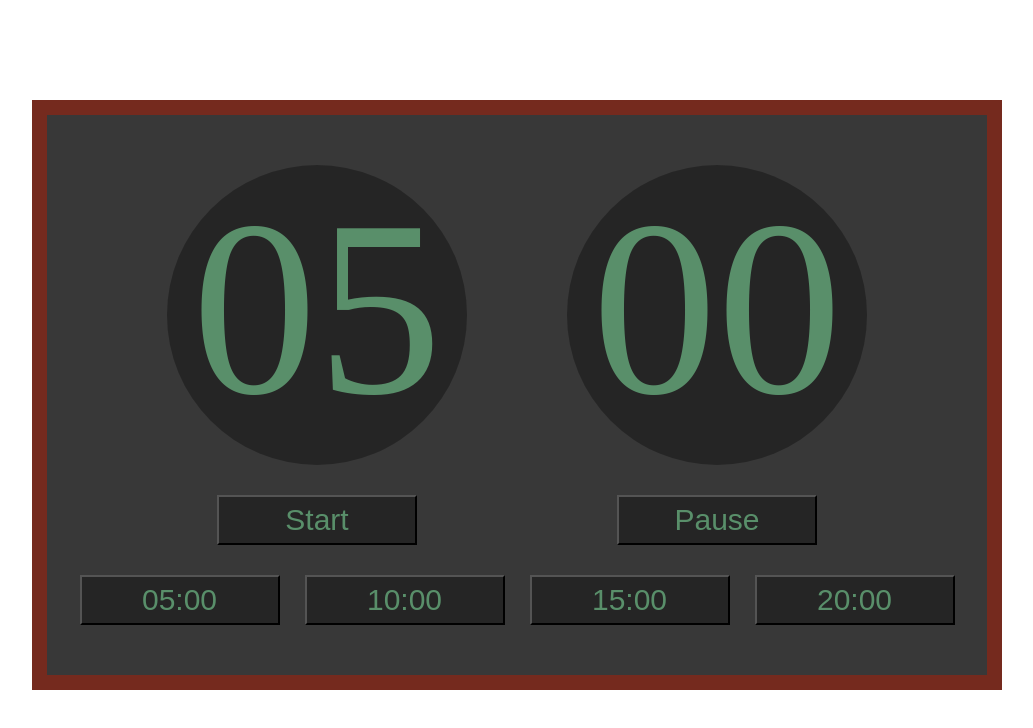
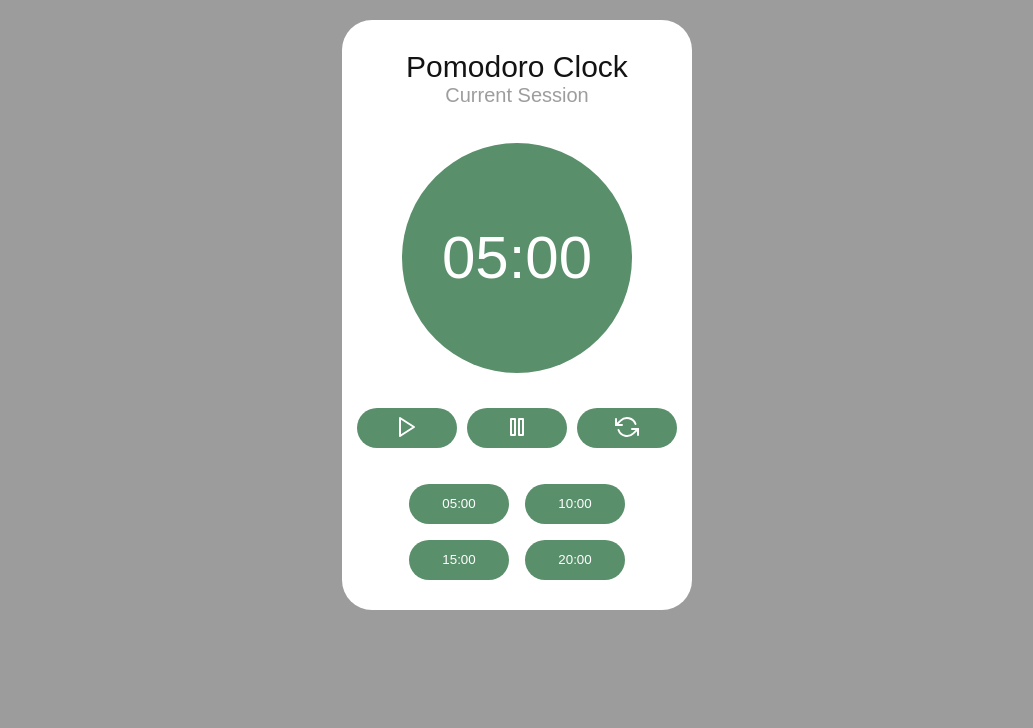
Before and after one commit to leandroasalles/Pomodoro, a plain HTML site: page index.html in a window 1280 px wide. Shown: the whole page, without its empty margins (123-1156 px from the left). Drawn offline with nearby package versions, Linux system fonts and the light colour scheme.

Commit message:
Melhorias do Pomodoro

```diff
--- a/index.html
+++ b/index.html
@@ -6,19 +6,25 @@
     <meta http-equiv="X-UA-Compatible" content="IE=edge">
     <meta name="viewport" content="width=device-width, initial-scale=1.0">
     <title>Pomodoro</title>
+    <script src="https://unpkg.com/feather-icons"></script>
     <link rel="stylesheet" href="style.css">
 </head>
 
 <body>
     <div class="pomodoro">
+        <div class="pomodoro-header">
+            <p class="pomodoro-title">Pomodoro Clock</p>
+            <p class="pomodoro-subtitle">Current Session</p>
+        </div>
         <div class="counter-container">
             <span id="minute-id" class="minute-class">00</span>
+            <span id="dots" class="dots-class">:</span>
             <span id="second-id" class="second-class">00</span>
         </div>
-
         <div class="button-container">
-            <button id="start">Start</button>
-            <button id="pause">Pause</button>
+            <button id="start"><i data-feather="play"></i></button>
+            <button id="pause"><i data-feather="pause"></i></button>
+            <button id="reset"><i data-feather="refresh-ccw"></i></button>
 
         </div>
 
@@ -30,6 +36,9 @@
         </div>
     </div>
 
+    <script>
+        feather.replace()
+      </script>
     <script type="text/javascript" src="index.js"></script>
 </body>
 
--- a/index.js
+++ b/index.js
@@ -16,8 +16,11 @@ StartEl.addEventListener("click", StartCounter);
 const PauseEl = document.getElementById("pause");
 PauseEl.addEventListener("click", PauseCounter);
 
-const FiveMinutesEl = document.getElementById("fiveMinutes");
-FiveMinutesEl.addEventListener("click", FiveMinutes);
+const ResetEl = document.getElementById("reset");
+ResetEl.addEventListener("click", ResetCounter);
+
+  const FiveMinutesEl = document.getElementById("fiveMinutes");
+  FiveMinutesEl.addEventListener("click", FiveMinutes);
 
 const TenMinutesEl = document.getElementById("tenMinutes");
 TenMinutesEl.addEventListener("click", TenMinutes);
@@ -25,8 +28,8 @@ TenMinutesEl.addEventListener("click", TenMinutes);
 const FifteenMinutesEl = document.getElementById("fifteenMinutes");
 FifteenMinutesEl.addEventListener("click", FifteenMinutes);
 
-const TwentyMinutesEl = document.getElementById("twentyMinutes");
-TwentyMinutesEl.addEventListener("click", TwentyMinutes);
+  const TwentyMinutesEl = document.getElementById("twentyMinutes");
+  TwentyMinutesEl.addEventListener("click", TwentyMinutes);
 
 function StartCounter() {
   if (counterInterval) return;
--- a/style.css
+++ b/style.css
@@ -1,57 +1,110 @@
+html, body{
+    margin: 0;
+}
+
 body{
-    margin: 0;
+  background-color: var(--dark-light);
+}
+
+body, button, button, input, select, textarea{
+  color: white;
+  font-family: sans-serif;
+}
+
+* {
+  box-sizing: border-box;
 }
 
 :root {
   --green-light: #598f6a;
   --orange-light: #752a1e;
   --dark: #131313;
-  --dark-light: #3030302d;
+  --dark-light: #30303079;
 }
 
 .pomodoro {
-    border: 15px solid var(--orange-light);
-  background: rgba(0, 0, 0, 0.781);
-  width: 900px;
-  padding: 50px 20px;
-  margin: 100px auto;
+  display: flex;
+  flex-direction: column;
+  justify-content: space-between;
+  background: rgb(255, 255, 255);
+  width: 350px;
+  height: 590px;
+  border-radius: 30px;
+  padding: 30px 10px;
+  margin: 20px auto;
+}
+
+.pomodoro-header{
+  display: flex;
+  flex-direction: column;
+  align-items: center;
+}
+
+.pomodoro-header p{
+  margin: 0;
+}
+
+.pomodoro-title{
+  color: var(--dark);
+  font-size: 30px;
+}
+
+.pomodoro-subtitle{
+  color: var(--dark-light);
+  font-size: 20px;
 }
 
 .counter-container {
+  height: 230px;
+  width: 230px;
+  border-radius: 50%;
+  background-color: var(--green-light);
   display: flex;
-  justify-content: space-around;
-  margin: 0 50px 30px;
+  justify-content: center;
+  align-items: center;
+  margin: 0 auto;
 }
 
 .minute-class,
-.second-class {
-  color: var(--green-light);
-  font-size: 250px;
-  text-align: center;
-  background: rgba(0, 0, 0, 0.336);
-  width: 300px;
-  height: 300px;
-  border-radius: 50%;
+.second-class,
+.dots-class {
+  display: flex;
+  justify-content: center;
+  font-size: 60px;
+  /* text-align: center; */
+  /* background: rgba(0, 0, 0, 0.336); */
+  /* width: 300px;
+  height: 300px; */
+  /* border-radius: 50%; */
 }
 
 .button-container {
   display: flex;
   justify-content: space-around;
-  width: 800px;
-  margin: 0 auto 30px;
+  /* width: 100%; */
+  /* margin: 0 auto 30px; */
 }
 
 .options-timer {
-  display: flex;
-  margin: auto;
-  justify-content: space-around;
-  width: 900px;
+  display: grid;
+  grid-template-columns: 1fr 1fr;
+  grid-gap: 1rem;
+  /* display: flex;
+  flex-direction: column;
+  align-items: center; */
+
+
+  margin: 0 auto;
+  /* justify-content: space-around; */
+  /* width: 100%; */
 }
 
 button {
-  color: var(--green-light);
-  background: rgba(0, 0, 0, 0.336);
-  width: 200px;
-  height: 50px;
-  font-size: 30px;
+  border-radius: 30px;
+  /* font-size: 18px; */
+  /* padding: 1px 0; */
+  background: var(--green-light);
+  width: 100px;
+  height: 40px;
+  border: none;
 }
```
